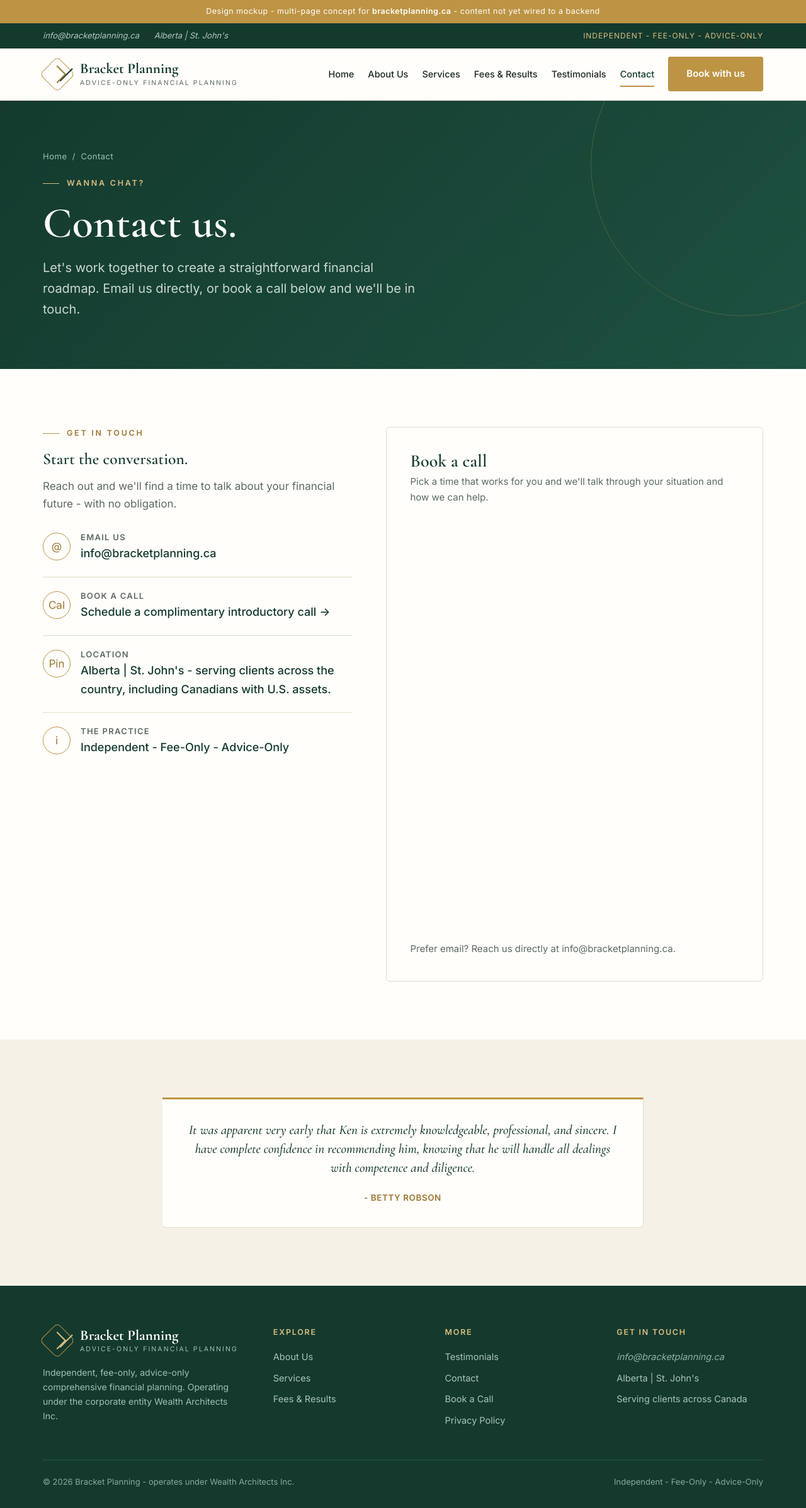
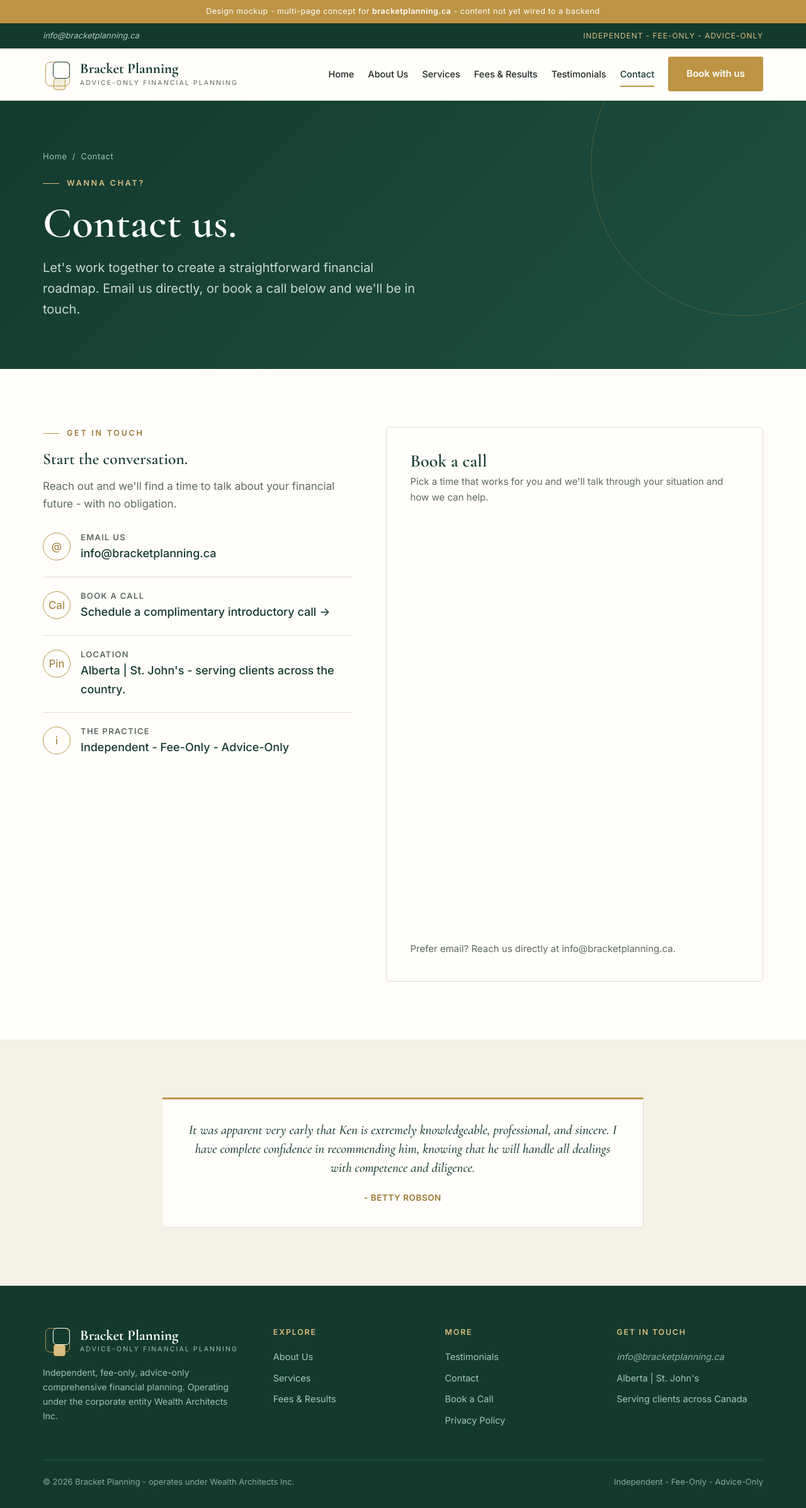
Before and after one commit to LimePerrier/finplanken, a plain HTML site: page contact.html in a window 1280 px wide. Shown: the whole page at 63% size. Drawn offline with nearby package versions, Linux system fonts and the light colour scheme; a script that the page names is missing.

Commit message:
Update branding and simplify site copy

```diff
--- a/contact.html
+++ b/contact.html
@@ -17,7 +17,6 @@
   <div class="container">
     <div class="u-left">
       <span class="util-placeholder">info@bracketplanning.ca</span>
-      <span class="util-placeholder">Alberta | St. John's</span>
     </div>
     <div class="u-right">Independent - Fee-Only - Advice-Only</div>
   </div>
@@ -25,7 +24,7 @@
 
 <header class="site-header">
   <nav class="container nav">
-    <a class="logo" href="index.html"><span class="logo-concept logo-option-1"><span class="brand-mark bp-mark-1" aria-hidden="true"><span></span></span><span class="txt"><b>Bracket Planning</b><small>Advice-only financial planning</small></span></span></a>
+    <a class="logo" href="index.html"><span class="logo-concept logo-option-5"><span class="brand-mark bp-mark-5" aria-hidden="true"><span></span></span><span class="txt"><b>Bracket Planning</b><small>Advice-only financial planning</small></span></span></a>
     <div class="menu">
       <a class="nav-link" href="index.html">Home</a>
       <a class="nav-link" href="about.html">About Us</a>
@@ -74,7 +73,7 @@
         <div class="ic">Pin</div>
         <div>
           <h4>Location</h4>
-          <p>Alberta | St. John's - serving clients across the country, including Canadians with U.S. assets.</p>
+          <p>Alberta | St. John's - serving clients across the country.</p>
         </div>
       </div>
       <div class="contact-item" style="border-bottom:0">
@@ -111,7 +110,7 @@
   <div class="container">
     <div class="footer-top">
       <div>
-        <a class="logo" href="index.html"><span class="logo-concept logo-option-1"><span class="brand-mark bp-mark-1" aria-hidden="true"><span></span></span><span class="txt"><b>Bracket Planning</b><small>Advice-only financial planning</small></span></span></a>
+        <a class="logo" href="index.html"><span class="logo-concept logo-option-5"><span class="brand-mark bp-mark-5" aria-hidden="true"><span></span></span><span class="txt"><b>Bracket Planning</b><small>Advice-only financial planning</small></span></span></a>
         <p class="about">Independent, fee-only, advice-only comprehensive financial planning. Operating under the corporate entity Wealth Architects Inc.</p>
       </div>
       <div><h5>Explore</h5><ul><li><a href="about.html">About Us</a></li><li><a href="services.html">Services</a></li><li><a href="fees.html">Fees &amp; Results</a></li></ul></div>
```
Also changed, not shown: about.html (+2 -3 lines), fees.html (+2 -3 lines), index.html (+4 -5 lines), logo-options.html (+0 -1 lines), services.html (+2 -3 lines), team.updated.html (+2 -2 lines), testimonials.html (+2 -3 lines), 1 other file.
